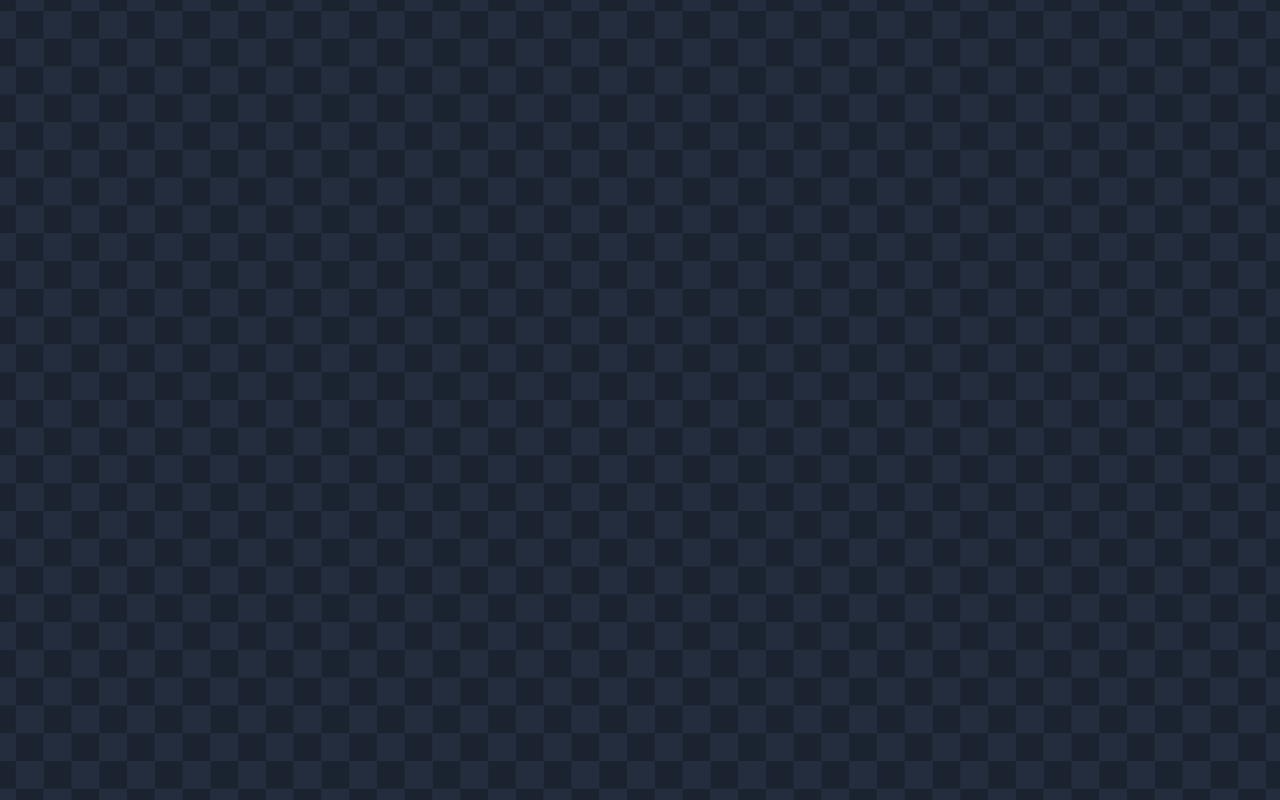
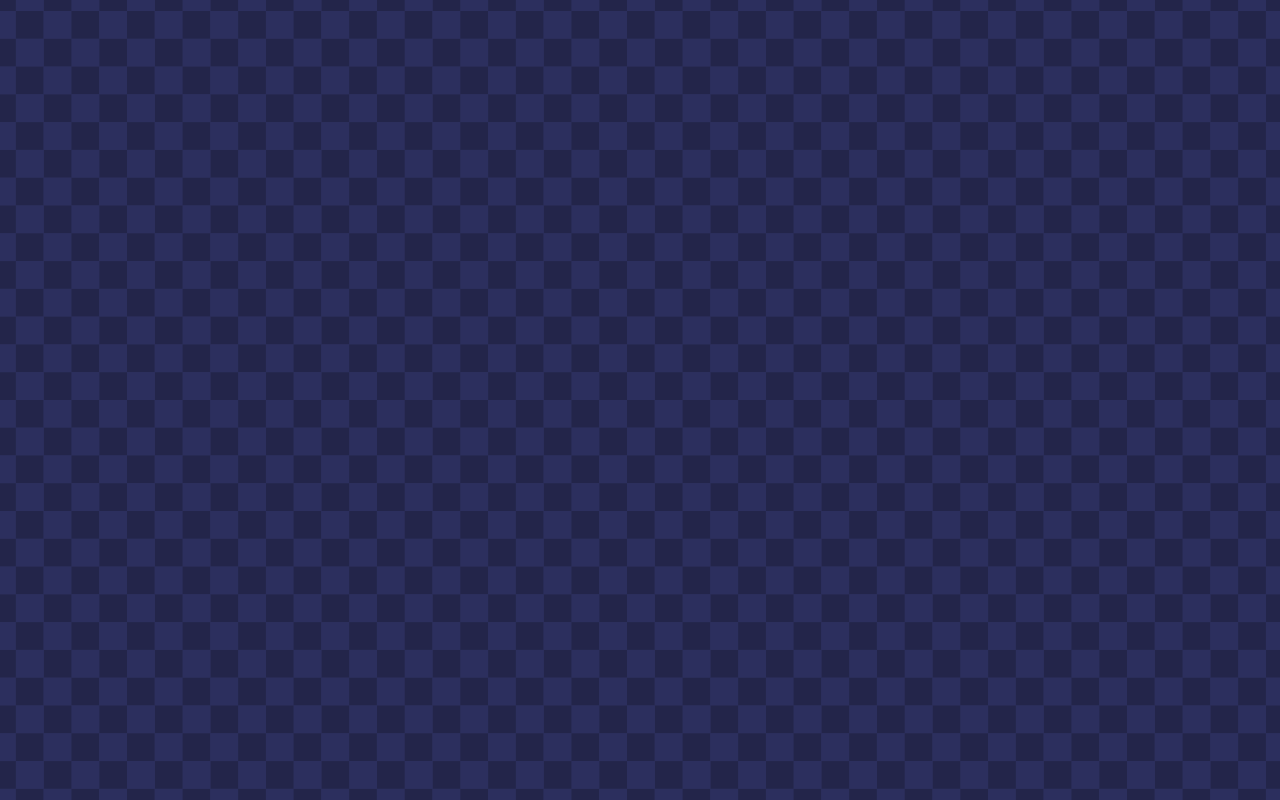
Before and after one commit to itchybarn/PortfolioWebsite, a React app in the folder frontend/: page / in a window 1280 px wide. Built offline with nearby package versions, Linux system fonts and the light colour scheme; the HTML template or start-up script is replaced by a standard one.

Commit message:
Attempted to fix the background-blend-mode problem with a GitHub resource, now linked in the readme

```diff
--- a/frontend/src/App.tsx
+++ b/frontend/src/App.tsx
@@ -1,12 +1,18 @@
-import ScrollingBackground from "./components/ScrollingBackground"
-import backgroundTexture from "./assets/checkerboard.svg"
+import ScrollingBackground from "./components/ScrollingBackground";
+import backgroundTexture from "./assets/checkerboard.svg";
 
 function App() {
   return (
     <>
-      <ScrollingBackground texture={backgroundTexture} tileSize={500} xSpeed={15} ySpeed={-40} color="#232d3d"/>
+      <ScrollingBackground
+        texture={backgroundTexture}
+        tileSize={500}
+        xSpeed={15}
+        ySpeed={-40}
+        color="rgb(44, 47, 94)"
+      />
     </>
-  )
+  );
 }
 
-export default App
+export default App;
--- a/frontend/src/components/ScrollingBackground.tsx
+++ b/frontend/src/components/ScrollingBackground.tsx
@@ -1,4 +1,4 @@
-import "../css/ScrollingBackground.css"
+import "../css/ScrollingBackground.css";
 
 interface Props {
   texture: string;
@@ -8,22 +8,27 @@
   color?: string;
 }
 
-const ScrollingBackground = ({ texture, tileSize, xSpeed=5, ySpeed=5, color="transparent" }: Props) => {
+const ScrollingBackground = ({
+  texture,
+  tileSize,
+  xSpeed = 5,
+  ySpeed = 5,
+  color = "rgba(255, 255, 255, 0)",
+}: Props) => {
   return (
     <div
       className="scrolling-bg"
       style={{
         backgroundImage: `url(${texture})`,
-        backgroundColor: color,
-        backgroundBlendMode: "multiply",
         backgroundSize: `${tileSize}px ${tileSize}px`,
+        ["--color" as string]: color,
         ["--tile-w" as string]: `${Math.sign(xSpeed) * tileSize}px`,
         ["--tile-h" as string]: `${Math.sign(ySpeed) * tileSize}px`,
         ["--speed-x" as string]: `${Math.abs(xSpeed)}s`,
         ["--speed-y" as string]: `${Math.abs(ySpeed)}s`,
       }}
     />
-  )
-}
+  );
+};
 
-export default ScrollingBackground
+export default ScrollingBackground;
--- a/frontend/src/css/ScrollingBackground.css
+++ b/frontend/src/css/ScrollingBackground.css
@@ -8,6 +8,7 @@
 }
 
 .scrolling-bg {
+    position: relative; /* ensures overlay always matches parent */
     width: 100%;
     height: 100%;
     background-repeat: repeat;
@@ -15,3 +16,13 @@
         scroll-x var(--speed-x) linear infinite,
         scroll-y var(--speed-y) linear infinite;
 }
+.scrolling-bg::before {
+    background: var(--color);
+    content: "";
+    mix-blend-mode: multiply;
+    position: absolute;
+    left: 0;
+    top: 0;
+    right: 0;
+    bottom: 0;
+}
```
Also changed, not shown: 1 other file (tests, documents, lock files or other folders).
